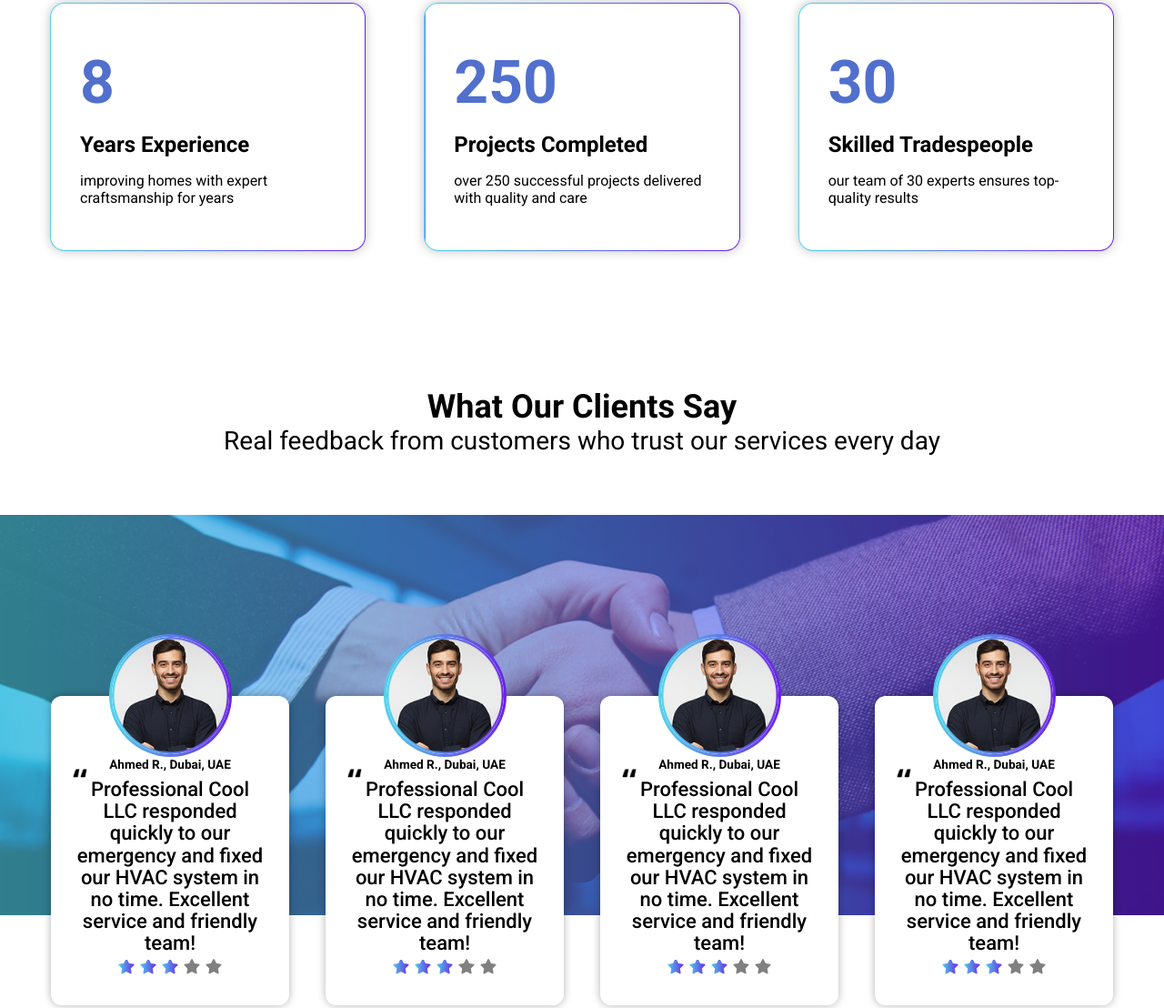
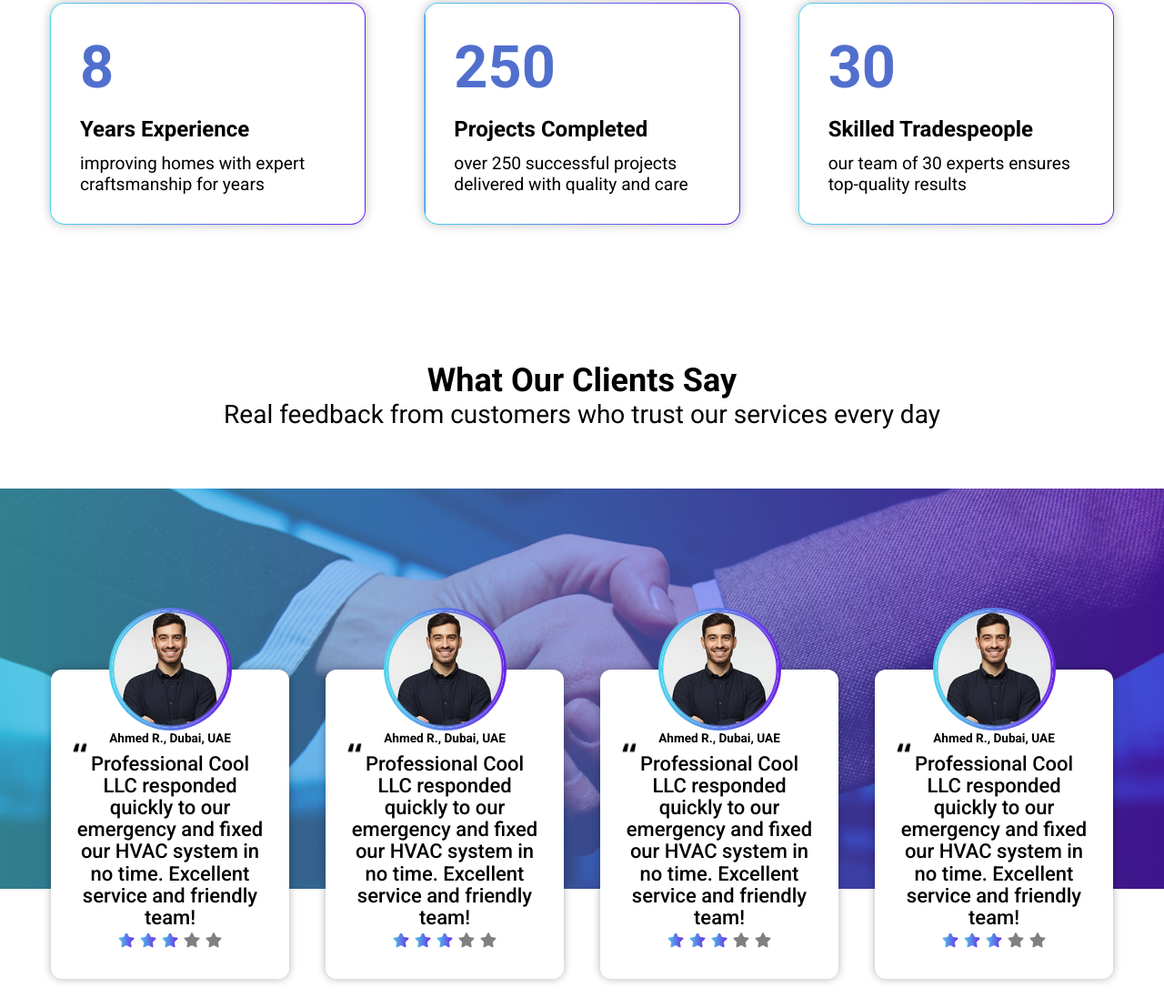
Before and after one commit to Mortis-Web/professional-cool, a plain HTML site: page index.html in a window 1280 px wide. Shown: the part 2851-3959 px from the top of the page at 91% size. Drawn offline with nearby package versions, Linux system fonts and the light colour scheme; animation ran at ten frames a second.

Commit message:
font-size tweak and scroll on client review to fix height changes

```diff
--- a/css/reset.css
+++ b/css/reset.css
@@ -5,6 +5,7 @@
   box-sizing: border-box;
   border: none;
   outline: none;
+  overscroll-behavior: contain;
 }
 
 html {
@@ -12,19 +13,19 @@ html {
   scroll-behavior: smooth;
 }
 
-html::-webkit-scrollbar {
+::-webkit-scrollbar {
   width: 0.4rem;
 }
 
-html::-webkit-scrollbar-track {
-  background: white;
+::-webkit-scrollbar-track {
+  background: rgb(226, 225, 225);
 }
 
-html::-webkit-scrollbar-thumb {
+::-webkit-scrollbar-thumb {
   background: #6618ed;
   cursor: grab;
 }
-html::-webkit-scrollbar-thumb:active {
+::-webkit-scrollbar-thumb:active {
   cursor: grabbing;
 }
 
--- a/css/style.css
+++ b/css/style.css
@@ -855,7 +855,7 @@ section.experience {
   overflow: hidden;
   background: linear-gradient(white, white) padding-box,
     var(--main_bg) border-box;
-  padding: 3rem 2rem;
+  padding: 2rem;
   box-shadow: 0px 0px 12px rgba(0, 0, 0, 0.25);
   border: 1px solid transparent;
   color: black;
@@ -863,14 +863,16 @@ section.experience {
   -moz-border-radius: 1rem;
   -ms-border-radius: 1rem;
   -o-border-radius: 1rem;
-  h2,i{
-    color: #516FCD;
+  h2,
+  i {
+    color: #516fcd;
     transition: var(--transition);
   }
-  &:hover{
+  &:hover {
     color: white;
     transition: var(--transition) !important;
-    h2,i{
+    h2,
+    i {
       color: white;
     }
   }
@@ -891,7 +893,7 @@ section.experience {
 .counter {
   display: flex;
   align-items: center;
-  font-size: 2.75rem;
+  font-size: 2.7rem;
   gap: 0.5rem;
 }
 
@@ -899,10 +901,10 @@ section.experience {
   display: flex;
   padding-top: 1rem;
   flex-direction: column;
-  gap: 1rem;
+  gap: 0.75rem;
   font-size: 1.5rem;
   p {
-    font-size: 1rem;
+    font-size: 1.2rem;
     font-weight: 400;
   }
 }
@@ -1054,6 +1056,12 @@ section.client_preview {
   text-align: center;
   font-weight: 500;
   line-height: 1.1;
+  display: flex;
+  justify-content: center;
+  align-items: center;
+  min-height: 190px;
+  max-height: 190px;
+  overflow-y: auto;
 }
 .colored_star {
   background: var(--main_bg);
```
